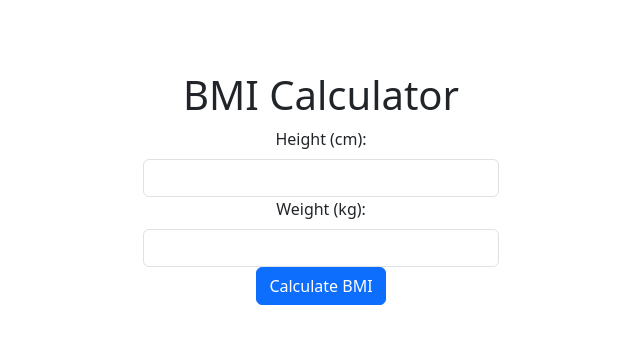
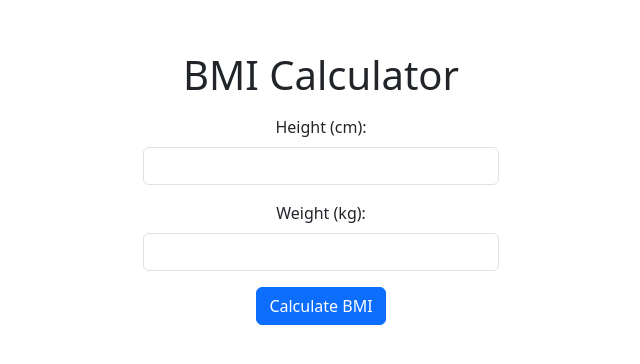
Before and after one commit to C4rm3l00/Calculadora-IMC-React, a React (Create React App) app: page / in a window 1280 px wide. Shown: the part 212-576 px from the top of the page, without its empty margins (319-959 px from the left). Built offline with nearby package versions, Linux system fonts and the light colour scheme.

Commit message:
comprendiendo react-boostrap

```diff
--- a/src/components/BmiCalculator.js
+++ b/src/components/BmiCalculator.js
@@ -28,7 +28,7 @@ function BmiCalculator() {
           <div className="text-center">
             <h1>BMI Calculator</h1>
             <Form>
-              <Form.Group controlId="formHeight">
+              <Form.Group controlId="formHeight" className="mt-3">
                 <Form.Label>Height (cm):</Form.Label>
                 <Form.Control
                   type="number"
@@ -36,7 +36,7 @@ function BmiCalculator() {
                   onChange={(e) => setHeight(e.target.value)}
                 />
               </Form.Group>
-              <Form.Group controlId="formWeight">
+              <Form.Group controlId="formWeight" className="mt-3">
                 <Form.Label>Weight (kg):</Form.Label>
                 <Form.Control
                   type="number"
@@ -44,7 +44,7 @@ function BmiCalculator() {
                   onChange={(e) => setWeight(e.target.value)}
                 />
               </Form.Group>
-              <Button variant="primary" onClick={calculateBmi}>
+              <Button variant="primary mt-3" onClick={calculateBmi}>
                 Calculate BMI
               </Button>
             </Form>
```
